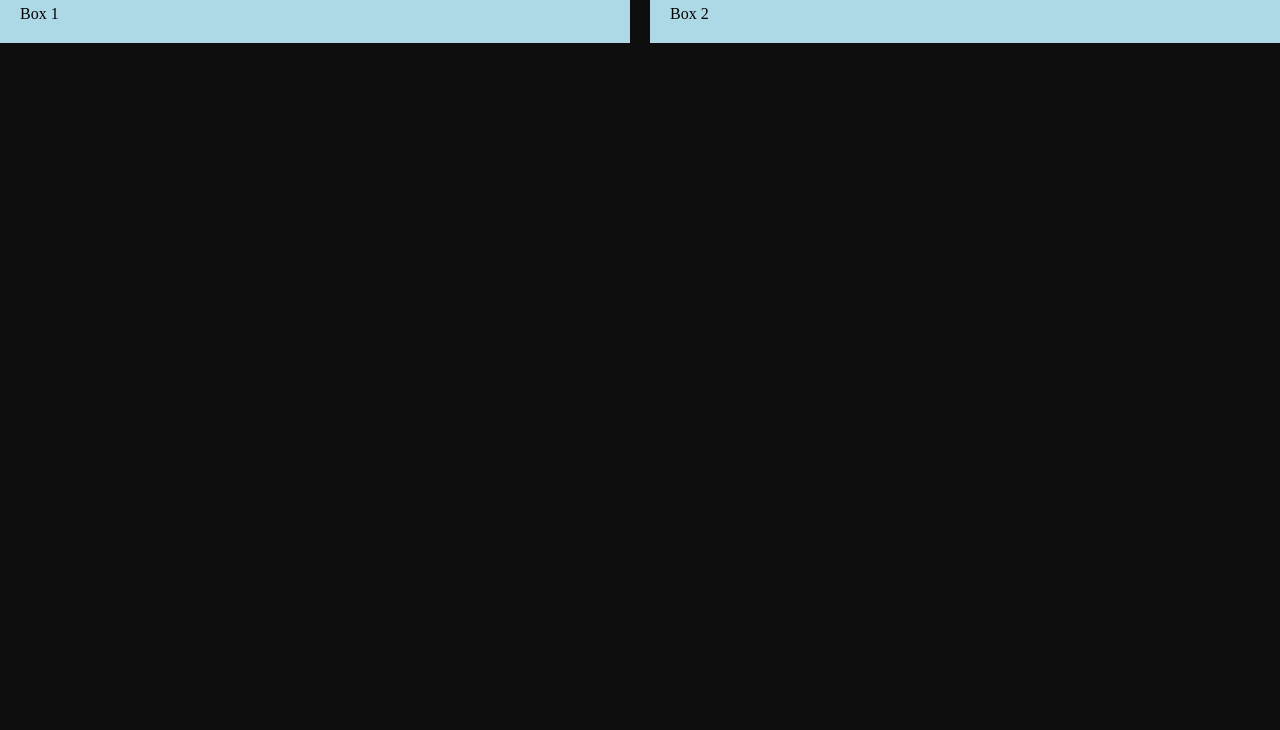
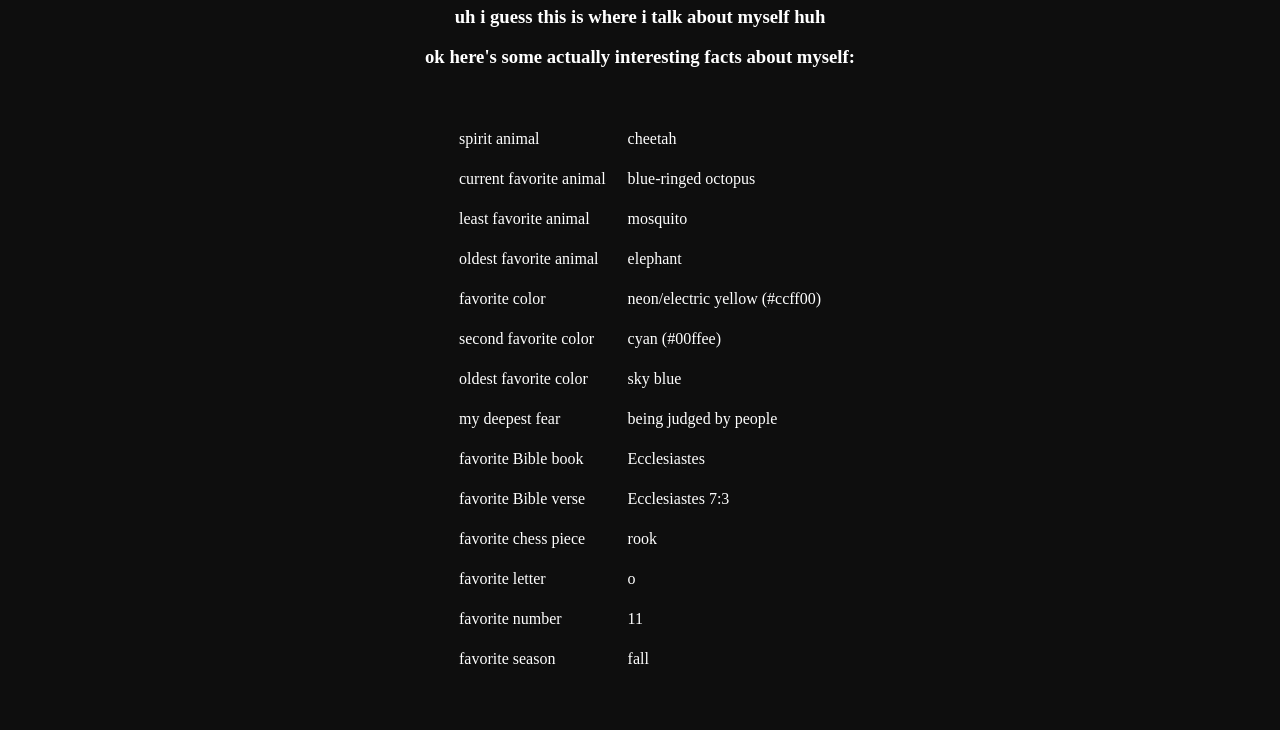
Before and after one commit to k-o-by/k-o-by.github.io, a plain HTML site: page about.html in a window 1280 px wide. Shown: the part 111-841 px from the top of the page. Before the commit the page ends 800 px from the top, so only its background shows below. Drawn offline with Linux system fonts and the light colour scheme.

Commit message:
website addition

```diff
--- a/about.html
+++ b/about.html
@@ -11,12 +11,73 @@
         <h1>about me</h1>
         </nav>
         <div>
-            <h1>k.o.by</h1>
+            <br>
+            <h3 style="text-align: center;">hey, you found my secret page</h3>
+            <br>
+            <h3 style="text-align: center;">uh i guess this is where i talk about myself huh</h3>
+            <br>
+            <h3 style="text-align: center;">ok here's some actually interesting facts about myself:</h3>
         </div>
-        <div class="flex-container">
-        <div class="box">Box 1</div>
-        <div class="box">Box 2</div>
+        <div>
+        <table>
+            <tr>
+                <td>spirit animal</td>
+                <td>cheetah</td>
+            </tr>
+            <tr>
+                <td>current favorite animal</td>
+                <td>blue-ringed octopus</td>
+            </tr>
+            <tr>
+                <td>least favorite animal</td>
+                <td>mosquito</td>
+            </tr>
+            <tr>
+                <td>oldest favorite animal</td>
+                <td>elephant</td>
+            </tr>
+            <tr>
+                <td>favorite color</td>
+                <td>neon/electric yellow (#ccff00)</td>
+            </tr>
+            <tr>
+                <td>second favorite color</td>
+                <td>cyan (#00ffee)</td>
+            </tr>
+            <tr>
+                <td>oldest favorite color</td>
+                <td>sky blue</td>
+            </tr>
+            <tr>
+                <td>my deepest fear</td>
+                <td>being judged by people</td>
+            </tr>
+            <tr>
+                <td>favorite Bible book</td>
+                <td>Ecclesiastes</td>
+            </tr>
+            <tr>
+                <td>favorite Bible verse</td>
+                <td>Ecclesiastes 7:3</td>
+            </tr>
+            <tr>
+                <td>favorite chess piece</td>
+                <td>rook</td>
+            </tr>
+            <tr>
+                <td>favorite letter</td>
+                <td>o</td>
+            </tr>
+            <tr>
+                <td>favorite number</td>
+                <td>11</td>
+            </tr>
+            <tr>
+                <td>favorite season</td>
+                <td>fall</td>
+            </tr>
+            </table>
         </div>
-
+        </div>
     </body>
 </html>
--- a/index.css
+++ b/index.css
@@ -149,15 +149,15 @@ h1, h3, p {
   padding: 0px;
 }
 
-/* BOXES */
+/* Table */
 
-.flex-container {
-  display: flex;
-  gap: 20px;
+table {
+  padding: 50px;
+  border: white;
+  margin: auto;
 }
 
-.box {
-  flex: 1;
-  background-color: lightblue;
-  padding: 20px;
+th, td {
+  color: white;
+  padding: 10px;
 }
```
